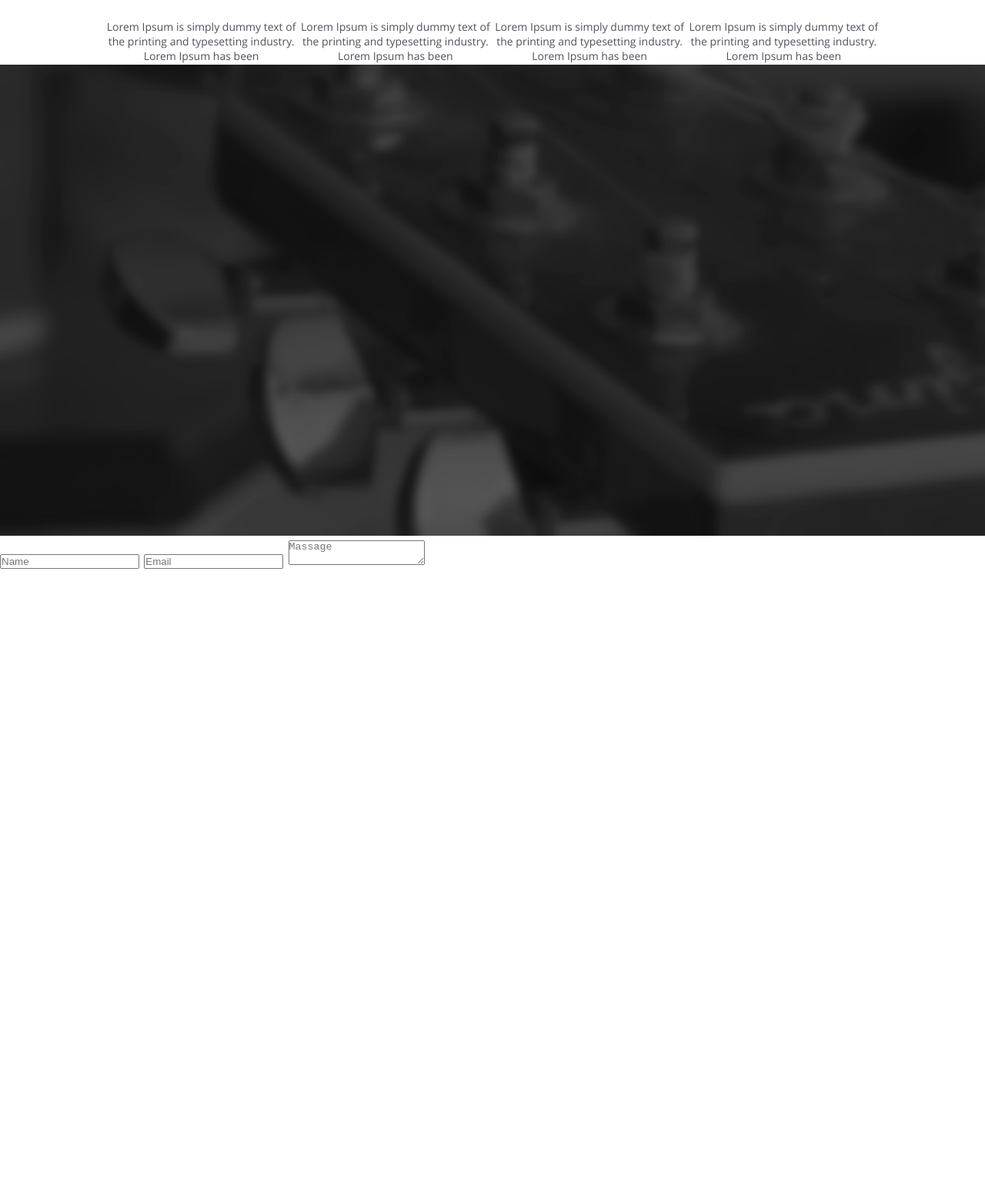
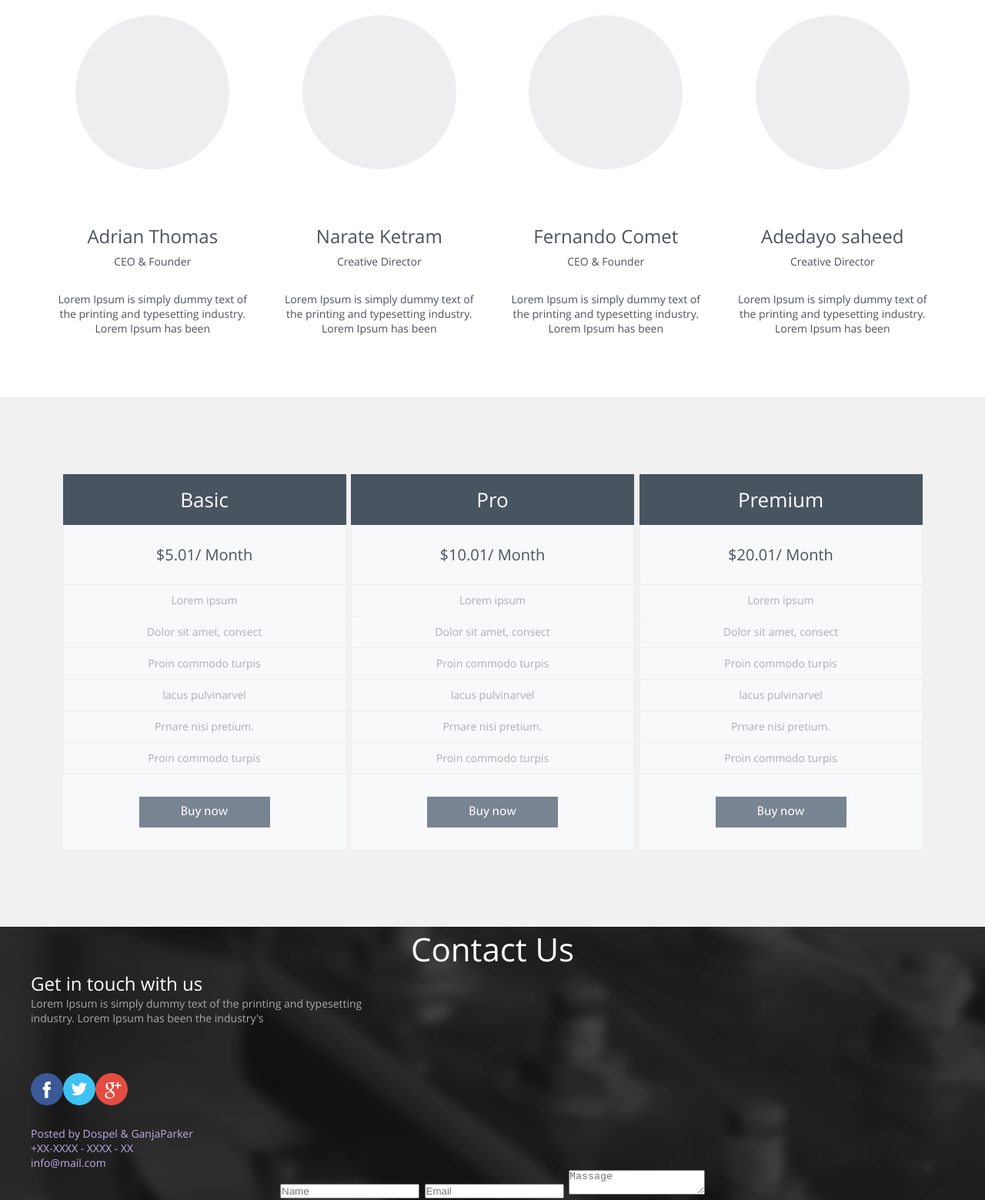
Before and after one commit to devilGAME/project-1, a website: page app/index.html in a window 1280 px wide. Shown: the part 803-2362 px from the top of the page at 77% size. Before the commit the page ends 1543 px from the top, so only its background shows below. Drawn offline with nearby package versions, Linux system fonts and the light colour scheme; files that its build step writes are made by us from their sources.

Commit message:
10.07 nado sdelat footer social and form

```diff
--- a/app/index.html
+++ b/app/index.html
@@ -55,56 +55,104 @@
 
 <section class="main">
 
-	<div class="Team">
+	<section class="team content">
 		<h3>The Team</h3>
 		<ul>
-
 			<li>
 				<div>
+					<div class="photo"></div>
 					<h4>Adrian Thomas</h4>
-					<p>CEO & Founder</p><br>
+					<p>CEO &amp; Founder</p>
 					<p>Lorem Ipsum is simply dummy text of the printing and typesetting industry. Lorem Ipsum has been </p>
 				</div>
 
 			</li>
 			<li>
 				<div>
+					<div class="photo"></div>
 					<h4>Narate Ketram</h4>
-					<p>Creative Director</p><br>
+					<p>Creative Director</p>
 					<p>Lorem Ipsum is simply dummy text of the printing and typesetting industry. Lorem Ipsum has been </p>
 				</div>
 
 			</li>
 			<li>
 				<div>
+					<div class="photo"></div>
 					<h4>Fernando Comet</h4>
-					<p>CEO & Founder</p><br>
+					<p>CEO &amp; Founder</p>
 					<p>Lorem Ipsum is simply dummy text of the printing and typesetting industry. Lorem Ipsum has been </p>
 				</div>
 
 			</li>
 			<li>
 				<div>
+					<div class="photo"></div>
 					<h4>Adedayo saheed</h4>
-					<p>Creative Director</p><br>
+					<p>Creative Director</p>
 					<p>Lorem Ipsum is simply dummy text of the printing and typesetting industry. Lorem Ipsum has been </p>
 				</div>
 
 			</li>
 		</ul>
+	</section>
+
+	<div class="price">
+		<div class="content">
+			<div class="carts">
+				<h4>Basic</h4>
+				<ul>
+					<li class="cost">$5.01/ Month</li>
+					<li>Lorem ipsum</li>
+					<li>Dolor sit amet, consect</li>
+					<li>Proin commodo turpis</li>
+					<li>lacus pulvinarvel</li>
+					<li>Prnare nisi pretium.</li>
+					<li>Proin commodo turpis</li>
+				</ul>
+				<button>Buy now</button>
 			</div>
-
-	<div class="buy">
-
+			<div class="carts">
+				<h4>Pro</h4>
+				<ul>
+					<li class="cost">$10.01/ Month</li>
+					<li>Lorem ipsum</li>
+					<li>Dolor sit amet, consect</li>
+					<li>Proin commodo turpis</li>
+					<li>lacus pulvinarvel</li>
+					<li>Prnare nisi pretium.</li>
+					<li>Proin commodo turpis</li>
+				</ul>
+				<button>Buy now</button>
+			</div>
+			<div class="carts">
+				<h4>Premium</h4>
+				<ul>
+					<li class="cost">$20.01/ Month</li>
+					<li>Lorem ipsum</li>
+					<li>Dolor sit amet, consect</li>
+					<li>Proin commodo turpis</li>
+					<li>lacus pulvinarvel</li>
+					<li>Prnare nisi pretium.</li>
+					<li>Proin commodo turpis</li>
+				</ul>
+				<button>Buy now</button>
+			</div>
+		</div>
 	</div>
 
 </section>
 
 <footer>
-	<img src="img/contactus.jpeg">
+	<div  class="content">
+		<h4>Contact Us</h4>
 		<div class="get_in_touch">
-		<h3></h3>
-		<p></p>
+			<h5>Get in touch with us</h5>
+			<p>Lorem Ipsum is simply dummy text of the printing and typesetting industry. Lorem Ipsum has been the industry's </p>
+			<img src="img/socialSPRITE.png">
+			<p class="adr">Posted by Dospel & GanjaParker</p>
+			<p class="adr">+XX-XXXX - XXXX - XX</p>
+			<p class="adr">info@mail.com</p>
 		</div>
 
 		<div class="massage">
@@ -113,7 +161,7 @@
 				<input type="email" name="mail" placeholder="Email">
 				<textarea placeholder="Massage"></textarea>
 			</form>
-
+		</div>
 	</div>
 </footer>
 
--- a/app/sass/all.sass
+++ b/app/sass/all.sass
@@ -1,7 +1,8 @@
 @import "../css/fonts"
-$font: ""
-$main_color: #be1e2d
-$color_text: #232020
+$font: "OpenSans"
+$main_color: #44c0c2
+$color_text: #4e525d
+$border_Color: #ecf0f1
 
 
 *
@@ -14,6 +15,7 @@ $color_text: #232020
 	background-size: cover
 	background-position: center
 body
+	text-align: center
 	background: #fff
 	font-family: $font
 	min-width: 320px
@@ -29,35 +31,33 @@ body
 	h1
 		float: left
 		font-size: 43px
-		vertical-align: middle
+		line-height: 1.8
+		font-weight: normal
 		a
-			color: #44c0c2
+			color: $main_color
 			font-family: Lobster
-			// vertical-align: middle
 
 	nav
 		float: right
-
 		li
 			display: inline-block;
 			padding: 30px 24px
 			font-size: 15px
-			font-family: OpenSans
+			font-family: $font
 			float: left
 			a
-				color: #44c0c2
-		li:hover
+				color: $color_text
+		li:hover, & li.active
 			background-color: #f8f9fb
-			border-bottom: 3px solid #44c0c2
-	.active
-		background-color: #f8f9fb
-		border-bottom: 3px solid #44c0c2
+			border-bottom: 3px solid $main_color
+			a
+				color: $main_color
+
 
 .slider
-	max-width: 100%
+
 .slide
 	position: relative
-	text-align: center
 	img
 		display: block
 		width: 100%
@@ -65,52 +65,150 @@ body
 	.text
 		position: absolute
 		top: 50%
-		left: 50%
-		transform: translate(-50%,-50%)
+		width: 100%
+		transform: translate(0,-50%)
 		h2
-			font: 63px OpenSans
+			font: 63px $font
 			color: #fff
-			max-width: 670px
+			margin-bottom: 15px
+			text-shadow: 0.1px 1px 0 rgba(0, 0, 0, 0.16)
 		p
-			font: 23px OpenSans
+			font: 23px $font
 			color: #fff
+			max-width: 377px
+			margin: 0 auto
 		button
-			width: 225px
-			height: 63px
+
 			border: 3px solid #fff
 			border-radius: 5px;
 			background-color: rgba(117, 226, 255, 0)
 			font: 26px MyriadProRegular
 			color: #fff
+			padding: 10px 30px
 			margin: 63px 0 0 0
 			cursor: pointer
-.Team
+%owl-base
+	position: absolute
+	top: 53%
+	display: block
+	height: 52px
+	background-repeat: no-repeat
+	width: 51px
+	transform: translate(0px, -50%)
+	background-image: url("../img/sprite.png")
+	&:hover
+		opacity: 0.7
+.owl-prev
+	@extend %owl-base
+	left: 3%
+.owl-next
+	@extend %owl-base
+	right: 3%
+	background-position: 100% 0
+
+.team
 	h3
-		font: 42px OpenSans
+		font: 42px $font
 		color: #4e525d
-		text-align: center
-		margin: 108px 0 0 0
+		margin: 80px 0 100px 0
+
+	ul
+		padding-bottom: 50px
+		li
+			display: inline-block
+			box-sizing: border-box
+			width: 24%
+			padding: 0 21px
+	.photo
+		width: 200px
+		height: 200px
+		border-radius: 50%
+		background-color: #eeeef0
+		margin: 0 auto 70px
+		position: relative
+		&:hover::after
+			content: '+'
+			color: #f46d6d
+			font-size: 80px
+			font-weight: 700
+			position: absolute
+			top: 50%
+			left: 50%
+			transform: translate(-50%, -50%)
 	h4
 		color: #4e525d
-		text-align: center
-		font: 22px OpenSans
+		font: 24px $font
+		margin-bottom: 7px
 	p
 		color: #4e525d
-		text-align: center
-		font: 14px OpenSans
-		max-width: 246px
+		font: 14px $font
+		margin-bottom: 30px
+.price
+	background-color: #f1f1f1
+.carts
+	// float: left
+	box-sizing: border-box
+	background-color: #f8f9fb
+	h4
+		background-color: #485460
+		color: #fff
+		font: 26px $font
+		padding: 15px 0
+div.carts
+	display: inline-block
+	text-align: center
+	width: 368px
+	margin: 100px 0
 	ul
-		text-align: center
+		list-style-type: none
 		li
-			display: inline-block
+			border-left: 1px solid $border_Color
+			border-right: 1px solid $border_Color
+			border-bottom: 1px solid $border_Color
+			font: 14px $font
+			color: #abafb4
+			line-height: 40px
+			&:nth-child(1)
+				padding: 25px
+				font: 20px $font
+				color: #485460
+	button
+		background-color: #788492
+		color: #fff
+		font: 17px MyriadProRegular
+		border: 0px solid
+		width: 170px
+		height: 40px
+		margin: 29px
 
+.cost
+	background-color: #f8f9fb
+div.carts
+	&:hover
+		h4, button
+			background-color: #49cbcd
 
 
 footer
 	max-width: 100%
-	img
-		width: 100%
-
-
+	background-image: url('../img/contactus.jpeg')
+	h4
+		font: 42px $font
+		color: #fff
+	.get_in_touch
+		text-align: left
+		h5
+			font: 24px $font
+			color: #fff
+		p
+			font: 14px $font
+			color: #a9a9a9
+			max-width: 431px
+			margin-bottom: 42px
+		img
+			margin: 20px 0
+		.adr
+			color: #bface2
+			margin: 0
 
 @import "_media"
```
Also changed, not shown: app/css/all.css. Lines whose indentation alone changed are shown as unchanged.
